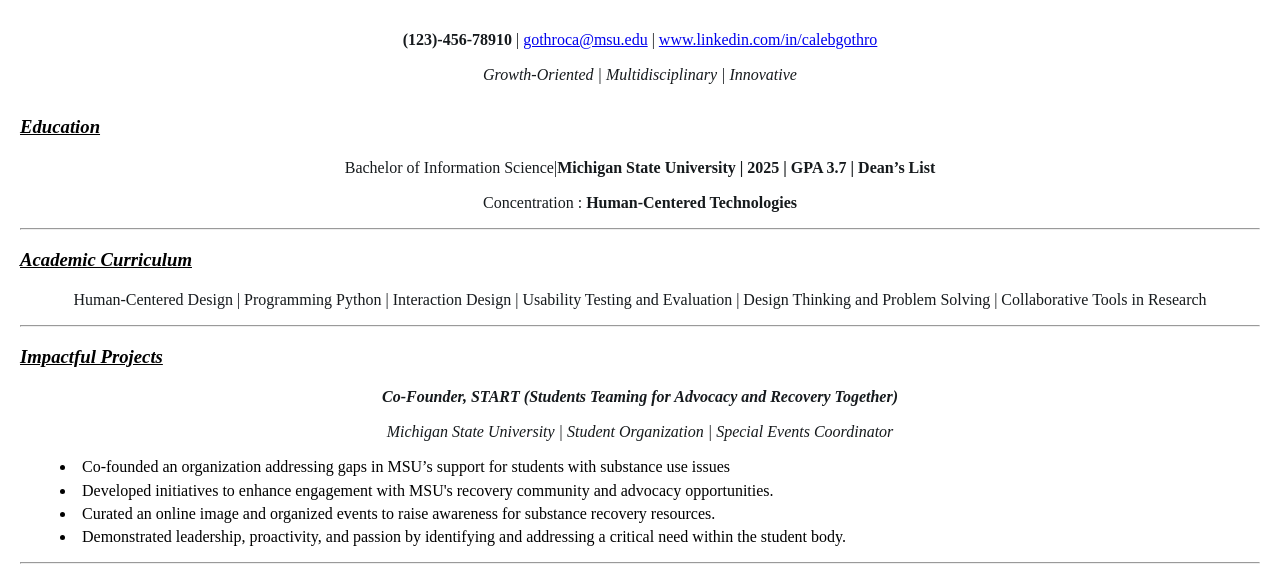
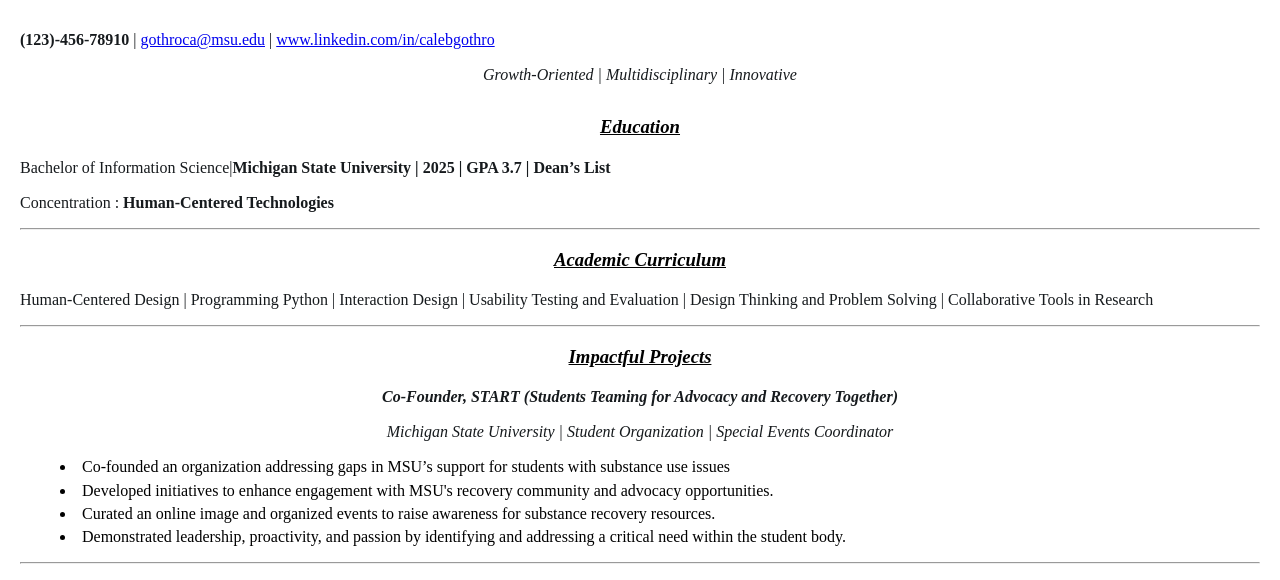
Before and after one commit to calebgothro/MI349-Final, a plain HTML site: page resume.html in a window 1280 px wide. Shown: the part 219-799 px from the top of the page. Drawn offline with Linux system fonts and the light colour scheme.

Commit message:
Edited CSS

```diff
--- a/style.css
+++ b/style.css
@@ -189,12 +189,16 @@
     font-style:italic;
     font-weight: bold;
     text-decoration: underline;
-    text-align: left;
+    text-align: center;
 }
 
 .xp {
     font-weight: bold;
     font-style: italic;
+}
+
+.info {
+    text-align: left;
 }
 
 .resume-bullet {
```
